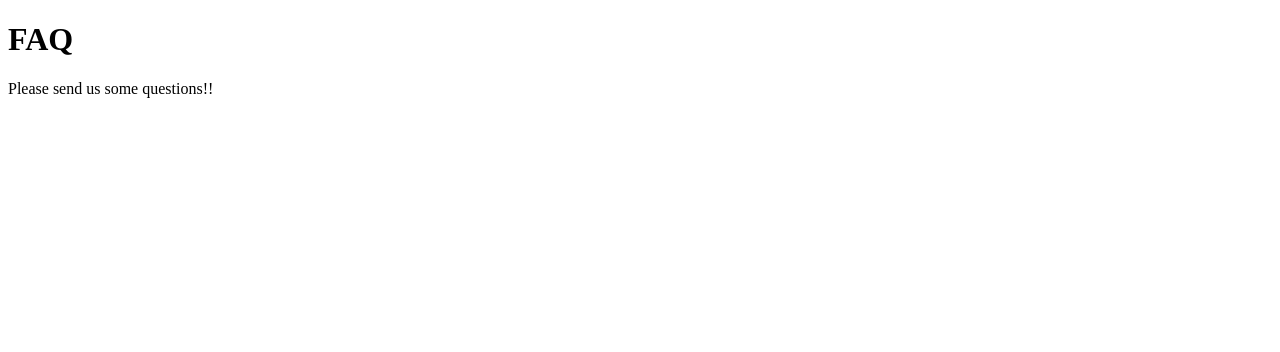
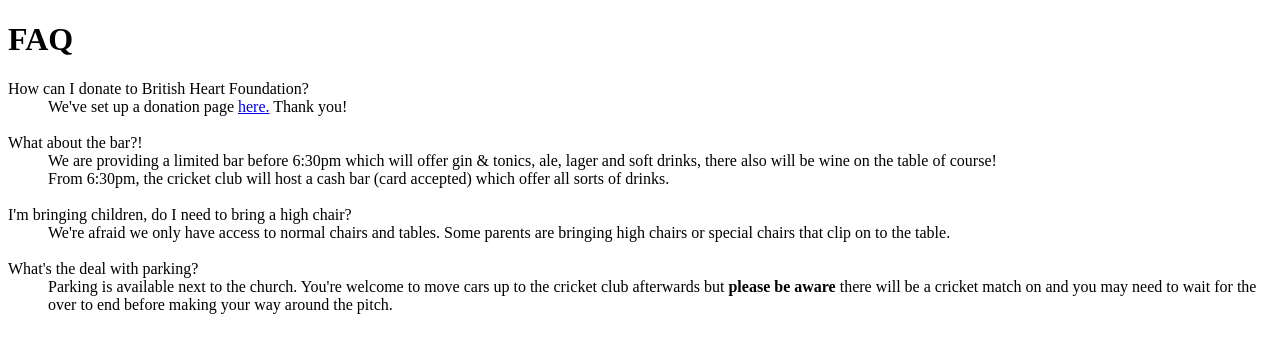
Before and after one commit to jwaterworth/megan-and-james-wedding, a Gatsby site: page /faq in a window 1280 px wide. Built offline with nearby package versions, Linux system fonts and the light colour scheme; Gatsby itself is replaced by a stand-in of ours.

Commit message:
add gift link & faq

```diff
--- a/gatsby-config.js
+++ b/gatsby-config.js
@@ -3,7 +3,7 @@ module.exports = {
     title: `Megan & James Wedding`,
     description: `Megan & James Wedding - 20/08/22`,
     author: `James Waterworth`,
-    url: `https://meganandjames.co.uk`,
+    url: `https://meganandjames.uk`,
   },
   plugins: [
     `gatsby-plugin-react-helmet`,
--- a/src/pages/faq.tsx
+++ b/src/pages/faq.tsx
@@ -7,7 +7,54 @@ export default function FAQ() {
         <div className="columns is-multiline">
           <div className="column is-12 plan">
             <h1 className="title has-text-centered section-title">FAQ</h1>
-            <p className="has-text-centered">Please send us some questions!!</p>
+            <div className="content">
+              <dl>
+                <dt className="has-text-weight-bold">
+                  How can I donate to British Heart Foundation?
+                </dt>
+                <dd>
+                  We've set up a donation page{" "}
+                  <a
+                    target="_blank"
+                    href="https://celebration.bhf.org.uk/Celebration/Megan-and-James-Wedding"
+                  >
+                    here.
+                  </a>{" "}
+                  Thank you!
+                </dd>
+                <br />
+                <dt className="has-text-weight-bold">What about the bar?!</dt>
+                <dd>
+                  We are providing a limited bar before 6:30pm which will offer
+                  gin & tonics, ale, lager and soft drinks, there also will be
+                  wine on the table of course!
+                  <br />
+                  From 6:30pm, the cricket club will host a cash bar (card
+                  accepted) which offer all sorts of drinks.
+                </dd>
+                <br />
+                <dt className="has-text-weight-bold">
+                  I'm bringing children, do I need to bring a high chair?
+                </dt>
+                <dd>
+                  We're afraid we only have access to normal chairs and tables.
+                  Some parents are bringing high chairs or special chairs that
+                  clip on to the table.
+                </dd>
+                <br />
+                <dt className="has-text-weight-bold">
+                  What's the deal with parking?
+                </dt>
+                <dd>
+                  Parking is available next to the church. You're welcome to
+                  move cars up to the cricket club afterwards but{" "}
+                  <strong>please be aware</strong> there will be a cricket match
+                  on and you may need to wait for the over to end before making
+                  your way around the pitch.
+                </dd>
+                <br />
+              </dl>
+            </div>
           </div>
         </div>
       </div>
```
Also changed, not shown: src/pages/ceremony.tsx (+7 -2 lines), src/pages/gifts.tsx (+8 -2 lines).
